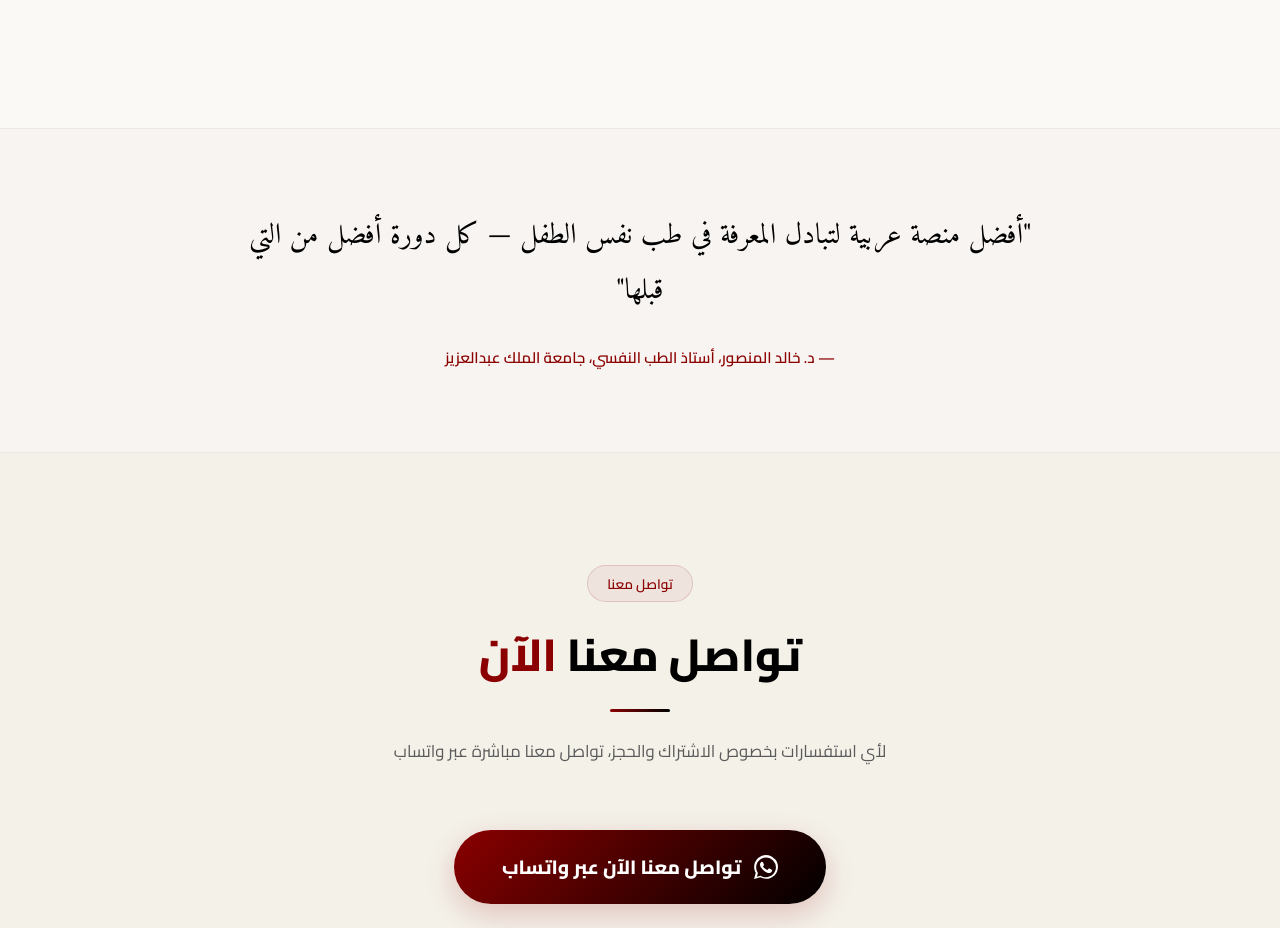
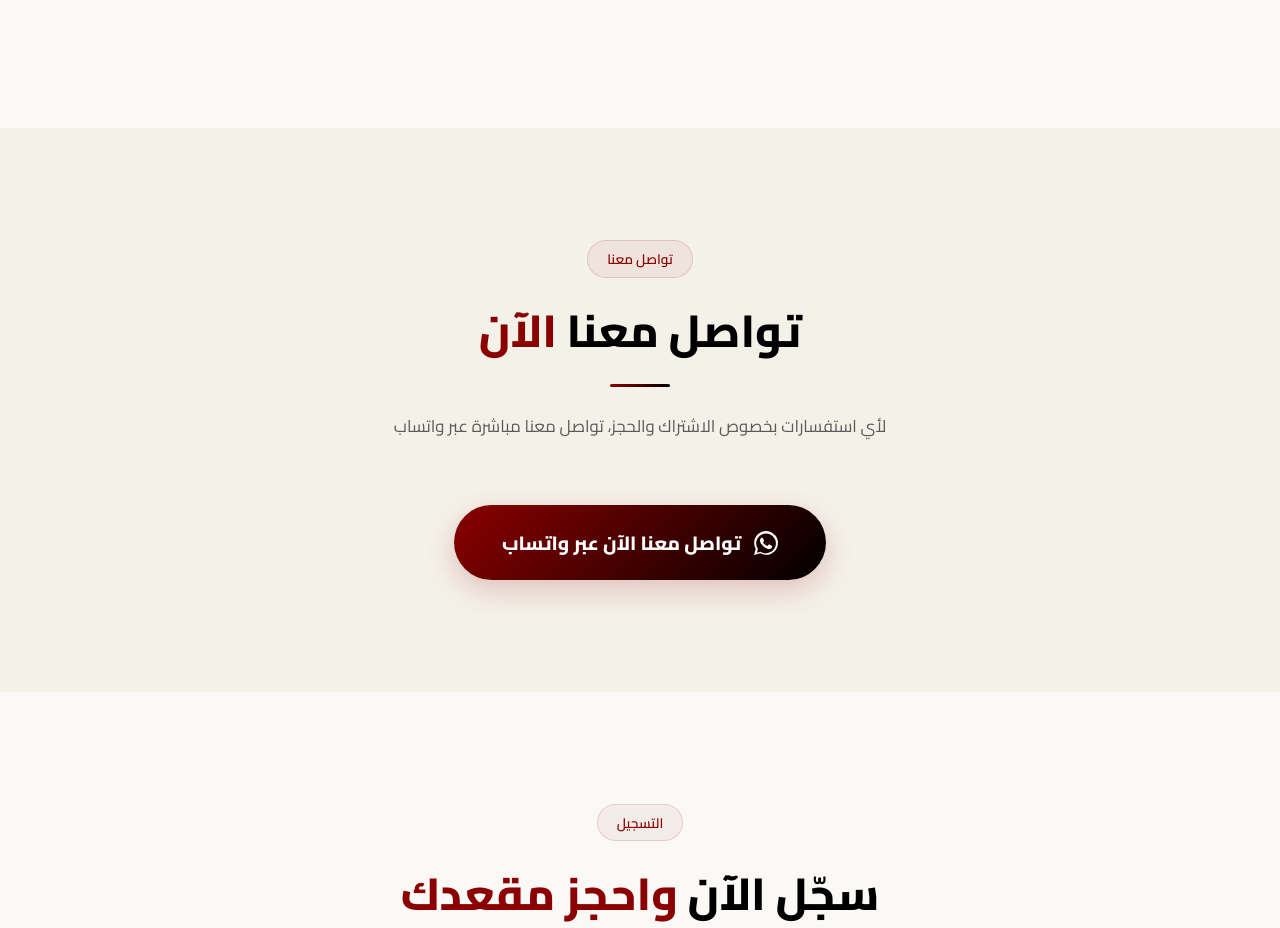
Before and after one commit to IEAtd-Academy2/Convrenc-Ieatd, a plain HTML site: page index.html in a window 1280 px wide. Shown: the part 6660-7588 px from the top of the page. Drawn offline with Linux system fonts and the light colour scheme; a script that the page names is missing.

Commit message:
Update index.html

```diff
--- a/index.html
+++ b/index.html
@@ -114,12 +114,6 @@ section { padding: 7rem 2rem; }
 .agenda-info h4 { font-size: 1rem; font-weight: 700; color: var(--gold2); margin-bottom: 0.3rem; }
 .agenda-info p { font-size: 0.85rem; color: var(--text-muted); }
 
-#testimonials { padding: 5rem 2rem; background: rgba(139, 0, 0, 0.02); border-top: 1px solid rgba(0,0,0,0.05); border-bottom: 1px solid rgba(0,0,0,0.05); text-align: center; }
-.quote-text { font-family: 'Amiri', serif; font-size: clamp(1.2rem, 3vw, 1.8rem); color: var(--gold2); line-height: 1.9; max-width: 800px; margin: 0 auto 1.5rem; }
-.quote-author { color: var(--gold); font-weight: 600; font-size: 0.95rem; }
-
-/* تم إزالة تنسيقات قسم الأسعار بناءً على الطلب */
-
 #contact { background: var(--navy2); }
 
 #register { background: var(--navy); }
@@ -137,10 +131,6 @@ section { padding: 7rem 2rem; }
 .form-submit:hover { transform: translateY(-3px); box-shadow: 0 15px 40px rgba(139, 0, 0, 0.3); }
 
 .embed-wrapper { max-width: 800px; margin: 0 auto; background: #fff; border: 1px solid rgba(0,0,0,0.05); border-radius: 28px; padding: 1rem; min-height: 400px; box-shadow: 0 15px 50px rgba(0,0,0,0.03); }
-.embed-placeholder { display: flex; flex-direction: column; align-items: center; justify-content: center; min-height: 300px; gap: 1rem; text-align: center; padding: 3rem; }
-.embed-placeholder .embed-icon { font-size: 3rem; opacity: 0.5; color: var(--gold); }
-.embed-placeholder p { color: var(--text-muted); font-size: 1rem; line-height: 1.7; }
-.embed-placeholder code { background: rgba(139, 0, 0, 0.05); border: 1px solid rgba(139, 0, 0, 0.1); color: var(--gold); padding: 0.2rem 0.6rem; border-radius: 6px; font-size: 0.85rem; direction: ltr; }
 
 #prev-editions { background: var(--navy2); }
 .editions-grid { max-width: 1000px; margin: 0 auto; display: grid; grid-template-columns: repeat(auto-fit, minmax(280px, 1fr)); gap: 2rem; }
@@ -298,11 +288,6 @@ footer { background: var(--navy2); border-top: 1px solid rgba(0,0,0,0.05); paddi
       <div class="agenda-item"><div class="agenda-time">13:00 – 15:00</div><div class="agenda-info"><h4>حفل الختام وتوزيع الشهادات</h4><p>تكريم المشاركين وإعلان مؤتمر العام القادم</p></div></div>
     </div>
   </div>
-</section>
-
-<section id="testimonials">
-  <p class="quote-text">"أفضل منصة عربية لتبادل المعرفة في طب نفس الطفل — كل دورة أفضل من التي قبلها"</p>
-  <div class="quote-author">— د. خالد المنصور، أستاذ الطب النفسي، جامعة الملك عبدالعزيز</div>
 </section>
 
 <section id="contact">
```
